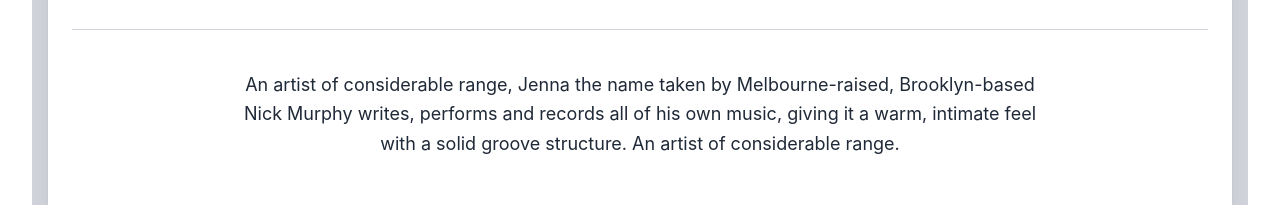
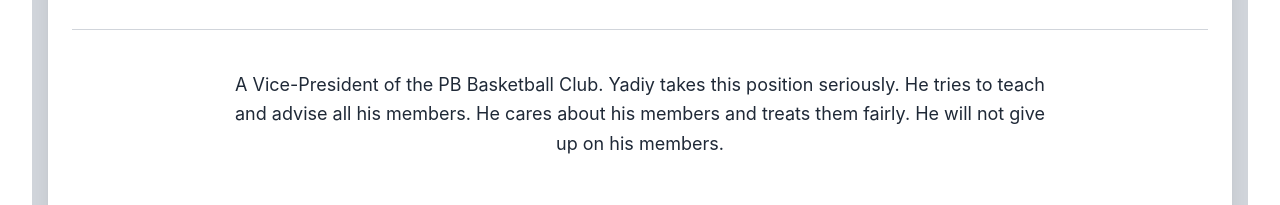
Before and after one commit to Yadiy99/AS3, a Vue app: page / in a window 1280 px wide. Shown: the part 593-798 px from the top of the page. Built offline with nearby package versions, Linux system fonts and the light colour scheme.

Commit message:
change description
description is change from default

```diff
--- a/src/App.vue
+++ b/src/App.vue
@@ -95,11 +95,9 @@ import HelloWorld from './components/HelloWorld.vue'
                 <div class="flex flex-wrap justify-center">
                   <div class="w-full lg:w-9/12 px-4">
                     <p class="mb-4 text-lg leading-relaxed text-gray-800">
-                      An artist of considerable range, Jenna the name taken by
-                      Melbourne-raised, Brooklyn-based Nick Murphy writes,
-                      performs and records all of his own music, giving it a
-                      warm, intimate feel with a solid groove structure. An
-                      artist of considerable range.
+                      A Vice-President of the PB Basketball Club. Yadiy takes this position seriously.
+                      He tries to teach and advise all his members. He cares about his members and
+                      treats them fairly. He will not give up on his members.
                     </p>
 
                   </div>
```
